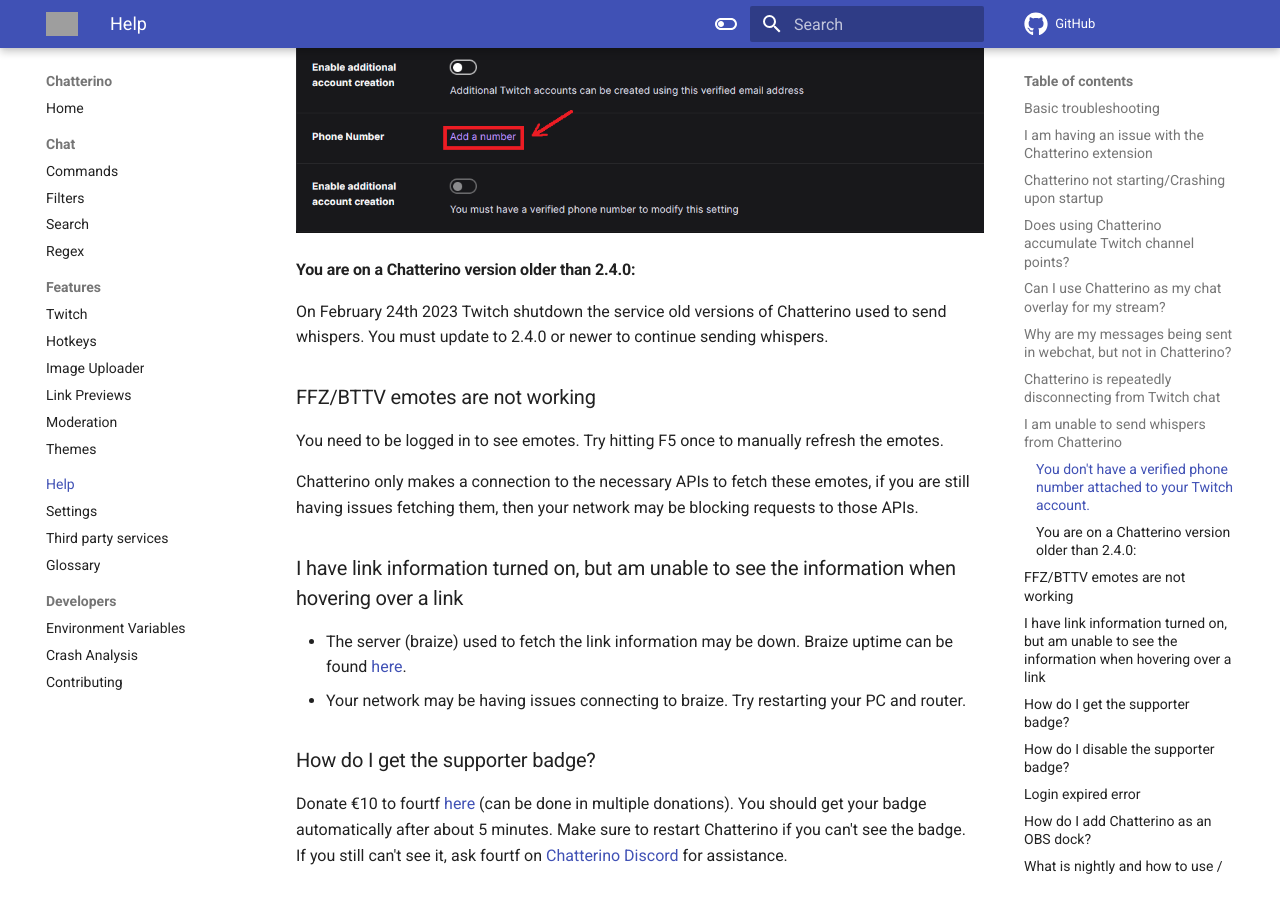
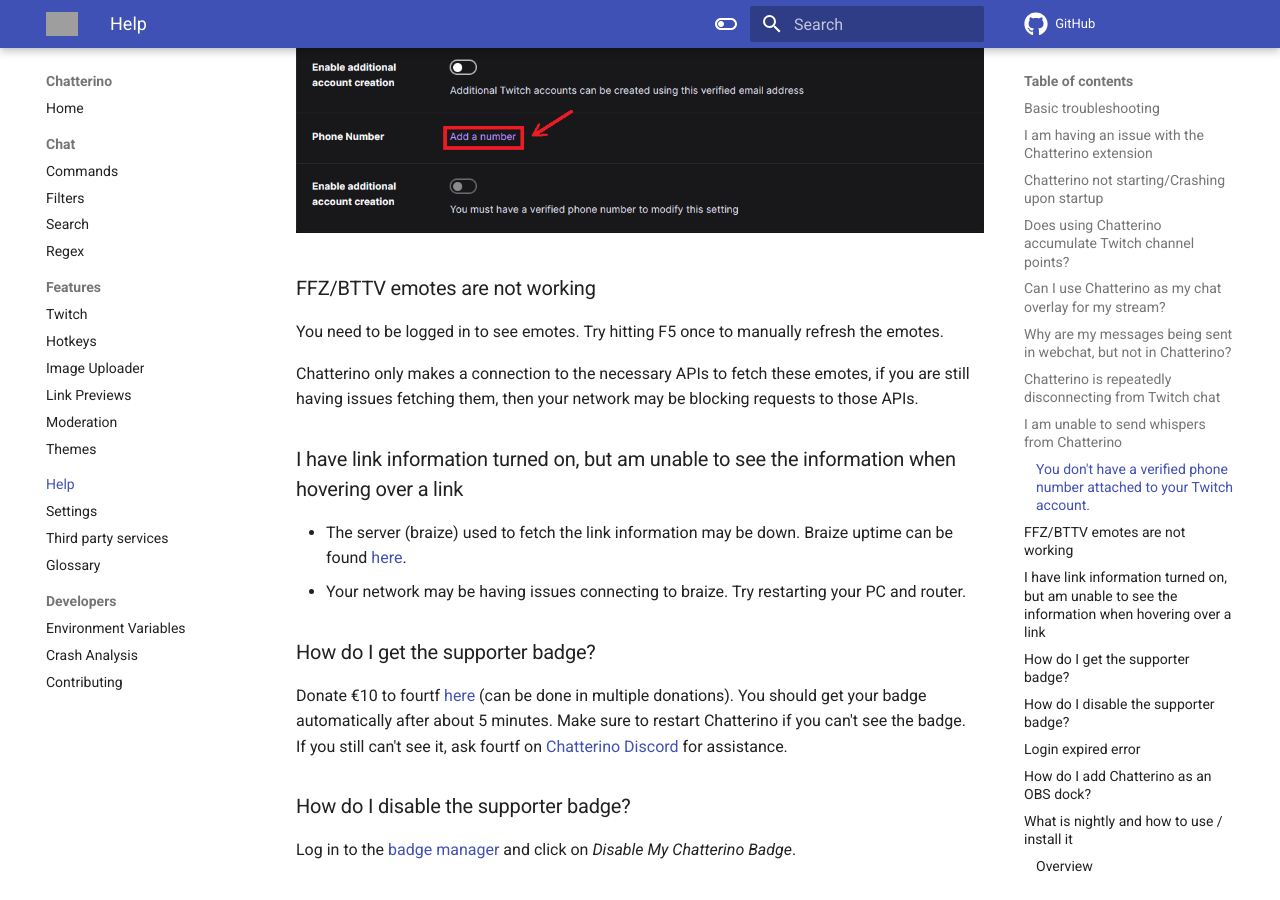
Before and after one commit to Chatterino/wiki, an MkDocs documentation site: the page built from docs/Help.md, in a window 1280 px wide and 900 px high, scrolled down 2765 px. Built offline with MkDocs 1.6.1 and Material for MkDocs 9.7.7, drawn with Linux system fonts in a browser that asks for light colours; comment, search, counter and statistics services are not loaded; grey boxes are pictures that could not be loaded.

Commit message:
minor updates for 2.5.1 (#385)
* remove 2.4.1 note on negative search

* themes: nightly->2.5.1

* banid: remove 2.4.2 note

* whispers: remove 2.4.0 note

* minidump: remove 2.4.1 note

* rewards: nightly->2.5.1

```diff
--- a/docs/Commands.md
+++ b/docs/Commands.md
@@ -164,6 +164,4 @@
 -   `{stream.game}` can be used to insert the game set in the current channel. Only works if the channel is live.
     Example: Add Command `I'm currently playing {stream.game}` with trigger `/game`. Now typing `/game` will send a message like `I'm currently playing World of Warcraft`.
 
-[^1]: Added in 2.4.2
-
 [nightly]: ../Help/#what-is-nightly-and-how-to-use-install-it
--- a/docs/Crash Analysis.md
+++ b/docs/Crash Analysis.md
@@ -1,6 +1,6 @@
 # Crash Analysis
 
-When running on Windows, Chatterino 2.4.1 and later will automatically save information about a crash in a [minidump](https://docs.sentry.io/platforms/native/guides/minidumps/).
+When running on Windows, Chatterino will automatically save information about a crash in a [minidump](https://docs.sentry.io/platforms/native/guides/minidumps/).
 
 Crashdumps are saved inside the `Crashes/reports` folder in your [Chatterino folder](/Settings/#where-is-my-chatterino-folder-located).
 
--- a/docs/Help.md
+++ b/docs/Help.md
@@ -66,10 +66,6 @@
 `NOTE:` A Verified Phone Number is **NOT** the same thing as Two-Factor Authentication.
 You can add a phone number to your account in [Twitch Settings.](https://www.twitch.tv/settings/security)
 ![twitch_phone_auth](images/help/twitch_phone_auth.png)
-
-#### You are on a Chatterino version older than 2.4.0:
-
-On February 24th 2023 Twitch shutdown the service old versions of Chatterino used to send whispers. You must update to 2.4.0 or newer to continue sending whispers.
 
 ### FFZ/BTTV emotes are not working
 
--- a/docs/Search.md
+++ b/docs/Search.md
@@ -7,7 +7,7 @@
 You can use several search filters (format `filter:value`) to narrow down your search.
 `value` can have multiple comma-separated entries (look at examples below).
 Surround `value` in quotation marks to use whitespaces within it, useful for dealing with the regex filter.
-Starting in 2.4.1 the ability to negate searches is possible. (format `!filter:value`)
+The ability to negate searches is also possible. (format `!filter:value`)
 
 -   `from:<username>` - shows messages from certain users
 -   `has:<flags>` - shows messages containing specified elements. List of flags:
```
Also changed, not shown: other parts of docs/Commands.md (+1 -1 lines), docs/Filters.md (+1 -1 lines), docs/Themes.md (+1 -2 lines).
